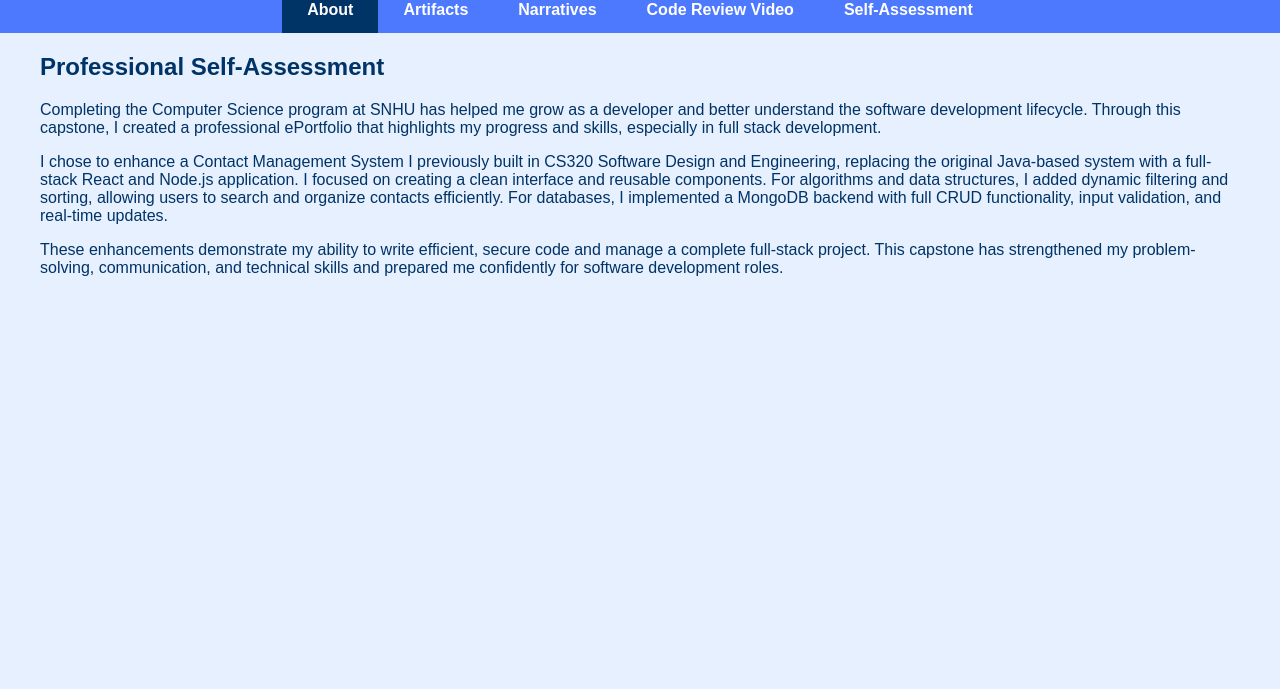
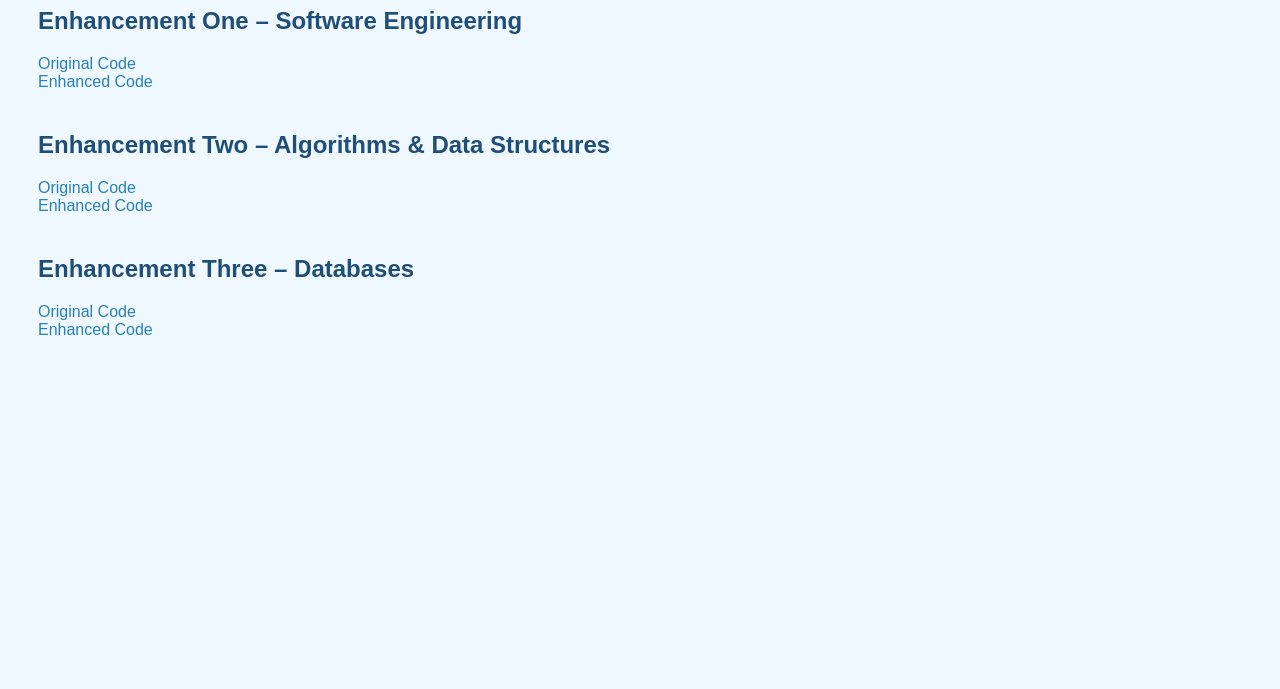
Before and after one commit to Jasleen5911/cs499-portfolio, a plain HTML site: page index.html in a window 1280 px wide. Shown: the part 111-800 px from the top of the page. Drawn offline with Linux system fonts and the light colour scheme.

Commit message:
Add index.html linking all enhancement artifacts

```diff
--- a/index.html
+++ b/index.html
@@ -1,154 +1,63 @@
 <!DOCTYPE html>
-<html lang="en">
+<html lang='en'>
 <head>
-<meta charset="UTF-8" />
-<meta name="viewport" content="width=device-width, initial-scale=1" />
-<title>Jasleen Kaur's CS499 Final Project ePortfolio</title>
+  <meta charset='UTF-8'>
+  <title>Jasleen Kaur's CS499 Portfolio</title>
   <style>
     body {
       font-family: Arial, sans-serif;
-    background-color: #e6f0ff;
-    color: #003366;
-    margin: 0;
-    padding: 0;
+      background-color: #f0f8ff;
+      color: #333;
+      padding: 30px;
     }
-  header {
-    background-color: #3366cc;
-    color: white;
-    padding: 20px;
+    h1 {
       text-align: center;
+      color: #2c3e50;
     }
-  nav {
-    display: flex;
-    background-color: #4d79ff;
-    justify-content: center;
+    .section {
+      margin-bottom: 40px;
     }
-  nav a {
-    color: white;
-    padding: 14px 25px;
-    text-decoration: none;
-    font-weight: bold;
-    cursor: pointer;
-  }
-  nav a:hover, nav a.active {
-    background-color: #003366;
-  }
-  section {
-    padding: 20px 40px;
-    display: none;
-  }
-  section.active {
-    display: block;
-  }
-  h1, h2 {
-    margin-top: 0;
+    .section h2 {
+      color: #1f4e79;
     }
     ul {
-    list-style-type: none;
+      list-style: none;
       padding-left: 0;
     }
-  ul li {
-    margin-bottom: 8px;
+    li a {
+      text-decoration: none;
+      color: #2980b9;
     }
-  a {
-    color: #003366;
-  }
-  a:hover {
+    li a:hover {
       text-decoration: underline;
     }
-  .video-container {
-    margin-top: 15px;
-  }
   </style>
-<script>
-  function showSection(sectionId, element) {
-    // Hide all sections
-    const sections = document.querySelectorAll('section');
-    sections.forEach(sec => sec.classList.remove('active'));
-
-    // Remove active class from all nav links
-    const navLinks = document.querySelectorAll('nav a');
-    navLinks.forEach(link => link.classList.remove('active'));
-
-    // Show selected section
-    document.getElementById(sectionId).classList.add('active');
-
-    // Add active class to clicked nav link
-    element.classList.add('active');
-  }
-
-  // On page load, show About tab by default
-  window.onload = () => {
-    document.querySelector('nav a').click();
-  };
-</script>
 </head>
 <body>
-<header>
-  <h1>Jasleen Kaur's CS499 Final Project ePortfolio</h1>
-</header>
-<nav>
-  <a onclick="showSection('about', this)" class="active">About</a>
-  <a onclick="showSection('artifacts', this)">Artifacts</a>
-  <a onclick="showSection('narratives', this)">Narratives</a>
-  <a onclick="showSection('video', this)">Code Review Video</a>
-  <a onclick="showSection('selfAssessment', this)">Self-Assessment</a>
-</nav>
+  <h1>CS 499 ePortfolio – Jasleen Kaur</h1>
 
-<section id="about" class="active">
-  <h2>Professional Self-Assessment</h2>
-  <p>
-    Completing the Computer Science program at SNHU has helped me grow as a developer and better understand the software development lifecycle.
-    Through this capstone, I created a professional ePortfolio that highlights my progress and skills, especially in full stack development.
-  </p>
-  <p>
-    I chose to enhance a Contact Management System I previously built in CS320 Software Design and Engineering,
-    replacing the original Java-based system with a full-stack React and Node.js application.
-    I focused on creating a clean interface and reusable components.
-    For algorithms and data structures, I added dynamic filtering and sorting, allowing users to search and organize contacts efficiently.
-    For databases, I implemented a MongoDB backend with full CRUD functionality, input validation, and real-time updates.
-  </p>
-  <p>
-    These enhancements demonstrate my ability to write efficient, secure code and manage a complete full-stack project.
-    This capstone has strengthened my problem-solving, communication, and technical skills and prepared me confidently for software development roles.
-  </p>
-</section>
+  <div class='section'>
+    <h2>Enhancement One – Software Engineering</h2>
+    <ul>
+      <li><a href="FinalSubmission/Enhancement_One/Original">Original Code</a></li>
+      <li><a href="FinalSubmission/Enhancement_One/Enhanced">Enhanced Code</a></li>
+    </ul>
+  </div>
 
-<section id="artifacts">
-  <h2>Artifacts</h2>
-  <p><strong>Original Artifact:</strong> The original Contact Management System built in Java during CS320.</p>
+  <div class='section'>
+    <h2>Enhancement Two – Algorithms & Data Structures</h2>
     <ul>
-    <li><a href="Artifacts/Project-1-2-main.zip" target="_blank">Download Original Artifact (Project-1-2-main.zip)</a></li>
-    <li><a href="Artifacts/App.js" target="_blank">Enhanced React Frontend Code (App.js)</a></li>
-    <li><a href="Artifacts/server.js" target="_blank">Enhanced Backend Code (server.js)</a></li>
+      <li><a href="FinalSubmission/Enhancement_Two/Original">Original Code</a></li>
+      <li><a href="FinalSubmission/Enhancement_Two/Enhanced">Enhanced Code</a></li>
     </ul>
-</section>
+  </div>
 
-<section id="narratives">
-  <h2>Narratives</h2>
+  <div class='section'>
+    <h2>Enhancement Three – Databases</h2>
     <ul>
-    <li><a href="Narratives/CS499_Database_Enhancement.docx" target="_blank">CS499 Database Enhancement</a></li>
-    <li><a href="Narratives/CS499_Enhancement_One_2_.docx" target="_blank">Enhancement One</a></li>
-    <li><a href="Narratives/Milestone_Three_Narrative_Algorithms_and_Data_Structure_.docx" target="_blank">Milestone Three Narrative</a></li>
-    <li><a href="Narratives/Self_Assessment_CS499.docx" target="_blank">Professional Self-Assessment</a></li>
+      <li><a href="FinalSubmission/Enhancement_Three/Original">Original Code</a></li>
+      <li><a href="FinalSubmission/Enhancement_Three/Enhanced">Enhanced Code</a></li>
     </ul>
-</section>
-
-<section id="video">
-  <h2>Code Review Video</h2>
-  <p>You can watch my code review video below or <a href="Code_Review_Video/code_review.mp4" target="_blank">download the video here</a>.</p>
-  <div class="video-container">
-    <video width="640" height="360" controls>
-      <source src="Code_Review_Video/code_review.mp4" type="video/mp4" />
-      Your browser does not support the video tag.
-    </video>
   </div>
-</section>
-
-<section id="selfAssessment">
-  <h2>Professional Self-Assessment Document</h2>
-  <p>Read the detailed self-assessment <a href="Narratives/Self_Assessment_CS499.docx" target="_blank">here</a>.</p>
-</section>
-
 </body>
 </html>
```
Lines whose indentation alone changed are shown as unchanged.
